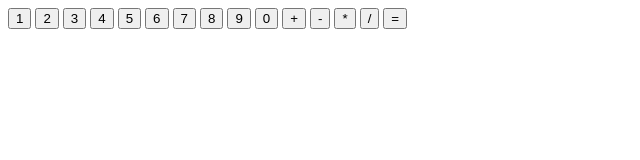
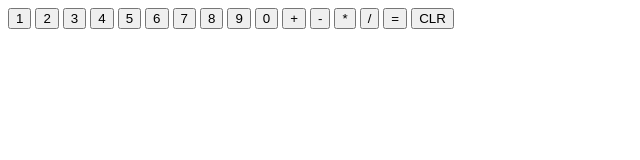
Before and after one commit to ragunath-br/odin-calculator, a plain HTML site: page index.html in a window 1280 px wide. Shown: the whole page, without its empty margins (0-640 px from the left). Drawn offline with Linux system fonts and the light colour scheme.

Commit message:
ADDS CLEAR BUTTON
Adds clear button to the web page

```diff
--- a/index.html
+++ b/index.html
@@ -27,6 +27,7 @@
             <button class="button operation" id = "*">*</button>
             <button class="button operation" id = "/">/</button>
             <button class="button operate" id = "=">=</button>
+            <button class="button clear" id = "clr">CLR</button>
         </div>
     </div>
 </body>
```
